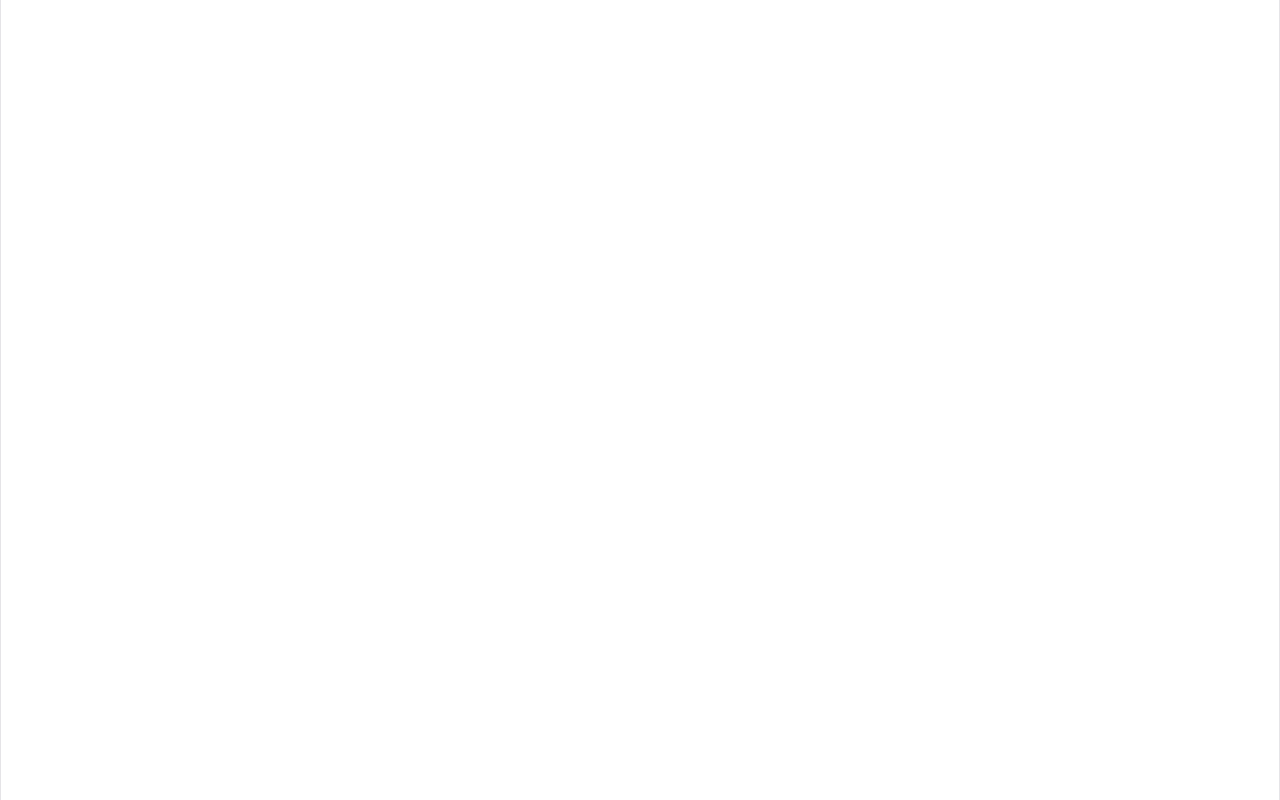
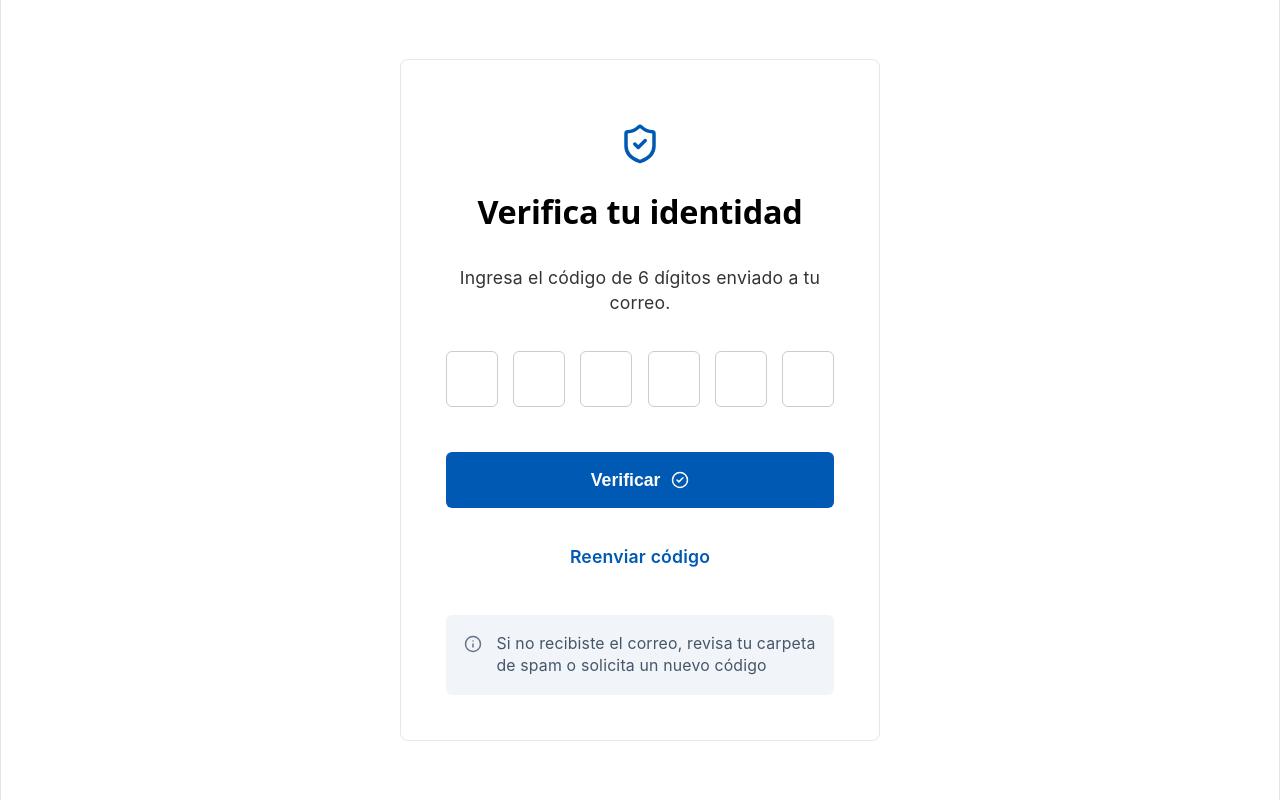
Before and after one commit to TaniaSR8/Sistema_Facturas, a React app in the folder frontend/: page /verificar-codigo in a window 1280 px wide. Before the commit this address had no page. Built offline with nearby package versions, Linux system fonts and the light colour scheme; the HTML template or start-up script is replaced by a standard one.

Commit message:
Hice la pantalla de OTP

```diff
--- a/frontend/src/App.jsx
+++ b/frontend/src/App.jsx
@@ -1,7 +1,7 @@
 import { BrowserRouter as Router, Routes, Route, Navigate } from "react-router-dom";
 import Login from './pages/Login';
-
 import RecuperarContrasena from "./pages/RecuperarContrasena";
+import CodigoOtp from "./pages/codigoOtp";
 
 
 
@@ -18,6 +18,10 @@ function App() {
         {/* 2. Nueva ruta para la pantalla de recuperar contraseña */}
         <Route path="/recuperar-contrasena" element={<RecuperarContrasena />} />
 
+        {/* 2. Añadimos la ruta para la verificación del código OTP */}
+        <Route path="/verificar-codigo" element={<CodigoOtp />} />
+
+
       </Routes>
     </Router>
   );
--- /dev/null
+++ b/frontend/src/css/CodigoOtp.css
@@ -0,0 +1,162 @@
+/* Contenedor principal con fondo blanco */
+.otp-contenedor {
+  display: flex;
+  flex-direction: column;
+  justify-content: center;
+  align-items: center;
+  width: 100%;
+  min-height: 100vh;
+  background-color: #ffffff;
+  font-family: -apple-system, BlinkMacSystemFont, "Segoe UI", Roboto, Arial, sans-serif;
+  padding: 2rem 1.5rem;
+  box-sizing: border-box;
+}
+
+/* Tarjeta con borde sutil gris claro */
+.otp-caja {
+  background-color: #ffffff;
+  padding: 3.5rem 2.5rem 2.5rem 2.5rem;
+  width: 100%;
+  max-width: 480px;
+  border: 1px solid #e2e8f0;
+  border-radius: 8px;
+  box-sizing: border-box;
+  text-align: center;
+}
+
+/* Icono de seguridad superior alineado al centro */
+.otp-icono-escudo {
+  display: flex;
+  justify-content: center;
+  margin-bottom: 1.5rem;
+}
+
+/* Textos del encabezado centrado */
+.otp-encabezado h2 {
+  margin: 0 0 2rem 0;
+  color: #000000;
+  font-size: 1.8rem;
+  font-weight: 700;
+}
+
+.otp-encabezado p {
+  margin: 0 0 2rem 0;
+  color: #333333;
+  font-size: 0.98rem;
+  line-height: 1.4;
+}
+
+/* Contenedor horizontal para los 6 cuadritos */
+.otp-bloques-contenedor {
+  display: flex;
+  justify-content: space-between;
+  gap: 0.5rem;
+  margin-bottom: 2.5rem;
+  width: 100%;
+}
+
+/* Estilo individual para cada cuadro de número */
+.otp-input-cuadro {
+  width: 52px;
+  height: 56px;
+  border: 1px solid #cccccc;
+  border-radius: 6px;
+  font-size: 1.5rem;
+  font-weight: 600;
+  text-align: center;
+  color: #000000;
+  outline: none;
+  background-color: #ffffff;
+  box-sizing: border-box;
+  transition: border-color 0.2s;
+}
+
+.otp-input-cuadro:focus {
+  border-color: #0059B3;
+  border-width: 1.5px;
+}
+
+/* Botón azul centralizado */
+.btn-otp-verificar {
+  display: flex;
+  justify-content: center;
+  align-items: center;
+  gap: 0.6rem;
+  width: 100%;
+  padding: 0.95rem;
+  background-color: #0059B3;
+  color: #ffffff;
+  border: none;
+  border-radius: 6px;
+  font-size: 0.98rem;
+  font-weight: 600;
+  cursor: pointer;
+  box-sizing: border-box;
+  margin-bottom: 2rem;
+}
+
+.btn-otp-verificar:hover {
+  background-color: #00448a;
+}
+
+/* Enlace Reenviar código */
+.otp-reenviar-contenedor {
+  margin-bottom: 2.5rem;
+}
+
+.enlace-otp-reenviar {
+  color: #0059B3;
+  font-size: 0.98rem;
+  font-weight: 600;
+  text-decoration: none;
+}
+
+.enlace-otp-reenviar:hover {
+  text-decoration: underline;
+}
+
+/* Banner o cuadro de información inferior grisáceo */
+.otp-caja-info {
+  display: flex;
+  align-items: flex-start;
+  gap: 0.8rem;
+  background-color: #f1f5f9; /* Tono gris tenue idéntico */
+  border-radius: 6px;
+  padding: 1rem;
+  text-align: left;
+  box-sizing: border-box;
+}
+
+.icono-info-otp {
+  color: #64748b;
+  flex-shrink: 0;
+  margin-top: 0.1rem;
+}
+
+.otp-caja-info p {
+  margin: 0;
+  color: #475569;
+  font-size: 0.88rem;
+  line-height: 1.4;
+}
+
+.mensaje-otp-alerta {
+  margin: -1rem 0 1.5rem 0;
+  font-size: 0.88rem;
+  color: #ef4444;
+}
+
+/* Responsivo para celulares pequeños */
+@media (max-width: 480px) {
+  .otp-caja {
+    padding: 2rem 1.2rem 1.5rem 1.2rem;
+  }
+  .otp-bloques-contenedor {
+    gap: 0.3rem;
+  }
+  .otp-input-cuadro {
+    width: 42px;
+    height: 48px;
+    font-size: 1.25rem;
+  }
+}
--- /dev/null
+++ b/frontend/src/pages/CodigoOtp.jsx
@@ -0,0 +1,112 @@
+import React, { useState, useRef } from "react";
+import "../css/codigoOtp.css";
+import { ShieldCheck, CheckCircle2, Info } from "lucide-react";
+
+function CodigoOtp() {
+  // Estado para guardar los 6 dígitos por separado
+  const [codigos, setCodigos] = useState(["", "", "", "", "", ""]);
+  const [mensaje, setMensaje] = useState("");
+
+  // Referencias para controlar el salto automático entre inputs
+  const inputsRef = useRef([]);
+
+  const manejarCambio = (valor, indice) => {
+    // Permitir solo números
+    if (isNaN(valor)) return;
+
+    const nuevosCodigos = [...codigos];
+    // Tomar solo el último carácter ingresado
+    nuevosCodigos[indice] = valor.substring(valor.length - 1);
+    setCodigos(nuevosCodigos);
+
+    // Si se escribió un número y no es el último cuadro, saltar al siguiente
+    if (valor && indice < 5) {
+      inputsRef.current[indice + 1].focus();
+    }
+  };
+
+  const manejarTeclaAbajo = (e, indice) => {
+    // Si presiona "Borrar" (Backspace) y el cuadro está vacío, regresar al anterior
+    if (e.key === "Backspace" && !codigos[indice] && indice > 0) {
+      inputsRef.current[indice - 1].focus();
+    }
+  };
+
+  const manejarSubmit = (e) => {
+    e.preventDefault();
+    const codigoCompleto = codigos.join("");
+
+    if (codigoCompleto.length < 6) {
+      setMensaje("Por favor, ingresa el código completo de 6 dígitos.");
+      return;
+    }
+
+    console.log("Código OTP ingresado para validar:", codigoCompleto);
+    setMensaje("Verificando código...");
+  };
+
+  const manejarReenvio = (e) => {
+    e.preventDefault();
+    console.log("Solicitando reenvío de código...");
+    alert("Se ha enviado un nuevo código a tu correo.");
+  };
+
+  return (
+    <div className="otp-contenedor">
+      <div className="otp-caja">
+        {/* Icono de escudo superior */}
+        <div className="otp-icono-escudo">
+          <ShieldCheck size={42} color="#0059B3" />
+        </div>
+
+        {/* Encabezado */}
+        <div className="otp-encabezado">
+          <h2>Verifica tu identidad</h2>
+          <p>Ingresa el código de 6 dígitos enviado a tu correo.</p>
+        </div>
+
+        {/* Formulario de los 6 bloques */}
+        <form onSubmit={manejarSubmit}>
+          <div className="otp-bloques-contenedor">
+            {codigos.map((digito, indice) => (
+              <input
+                key={indice}
+                type="text"
+                maxLength="1"
+                value={digito}
+                ref={(el) => (inputsRef.current[indice] = el)}
+                onChange={(e) => manejarCambio(e.target.value, indice)}
+                onKeyDown={(e) => manejarTeclaAbajo(e, indice)}
+                className="otp-input-cuadro"
+                placeholder=""
+              />
+            ))}
+          </div>
+
+          {/* Botón Verificar */}
+          <button type="submit" className="btn-otp-verificar">
+            <span>Verificar</span>
+            <CheckCircle2 size={18} />
+          </button>
+        </form>
+
+        {/* Enlace de reenvío */}
+        <div className="otp-reenviar-contenedor">
+          <a href="#" onClick={manejarReenvio} className="enlace-otp-reenviar">
+            Reenviar código
+          </a>
+        </div>
+
+        {mensaje && <p className="mensaje-otp-alerta">{mensaje}</p>}
+
+        {/* Caja de información inferior (Spam) */}
+        <div className="otp-caja-info">
+          <Info size={18} className="icono-info-otp" />
+          <p>Si no recibiste el correo, revisa tu carpeta de spam o solicita un nuevo código</p>
+        </div>
+      </div>
+    </div>
+  );
+}
+
+export default CodigoOtp;
```
